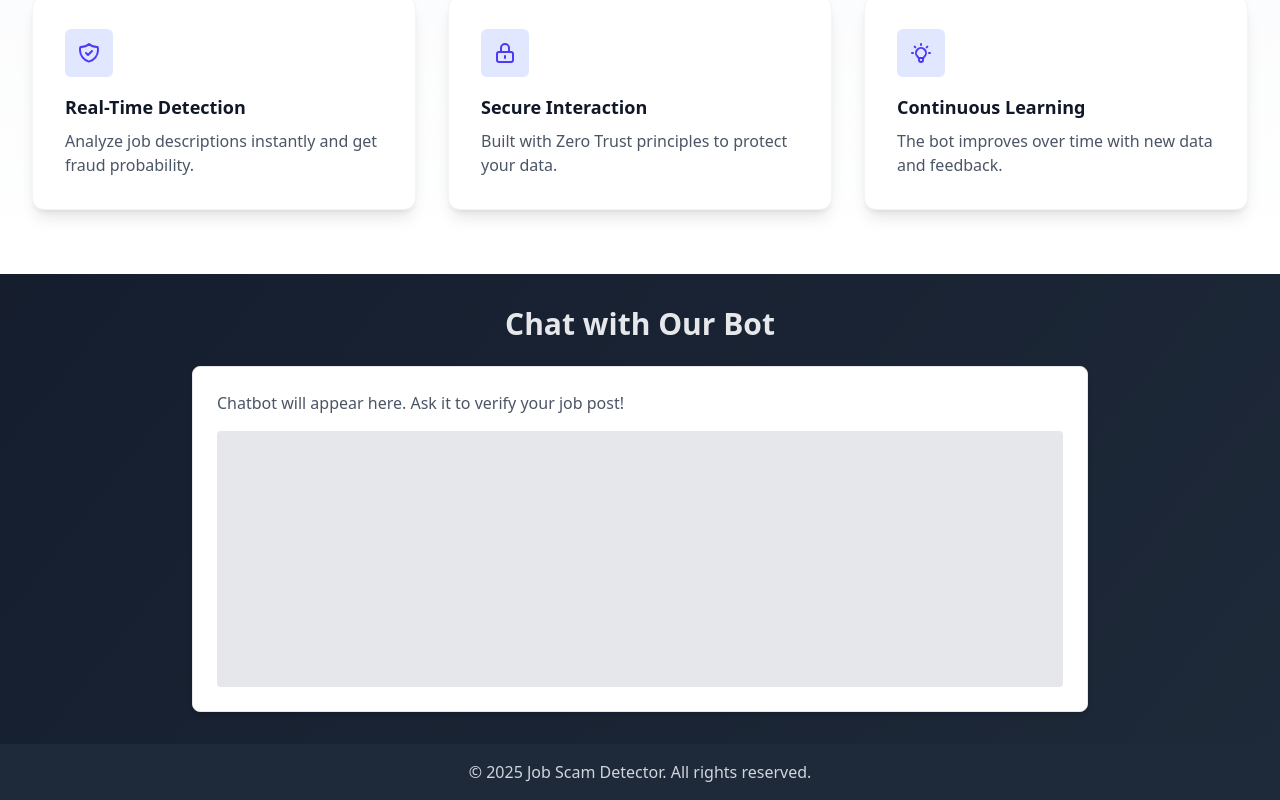
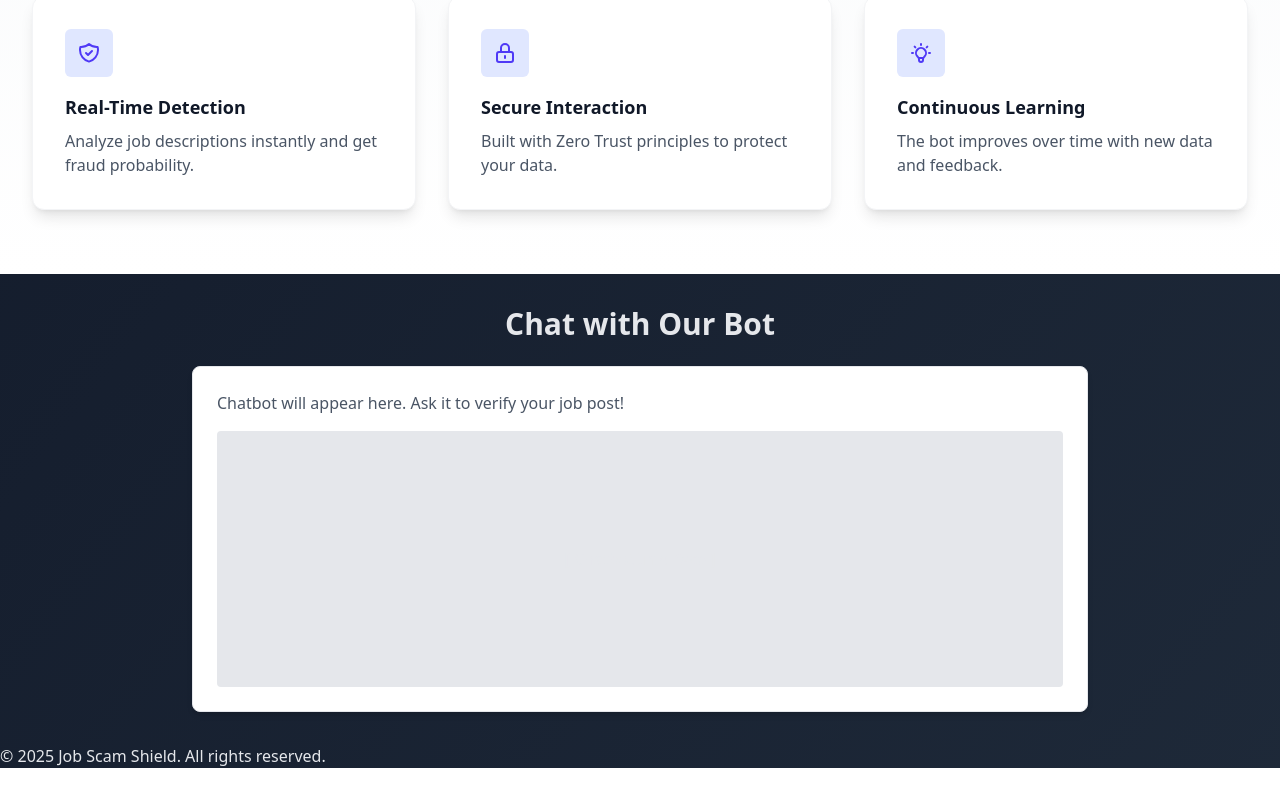
Before and after one commit to SalmanNawaz921/JobScamShield, a Next.js app: page / in a window 1280 px wide. Shown: the part 848-1648 px from the top of the page. After the commit the page ends 1616 px from the top, so only its background shows below. Built offline with nearby package versions, Linux system fonts and the light colour scheme; no server answers.

Commit message:
added url

```diff
--- a/src/components/Footer/Footer.jsx
+++ b/src/components/Footer/Footer.jsx
@@ -1,7 +1,7 @@
 export default function Footer() {
     return (
-      <footer className="w-full py-4 px-8 bg-gray-800 text-gray-300 text-center">
-        <p>© {new Date().getFullYear()} Job Scam Detector. All rights reserved.</p>
+      <footer className="">
+        <p>© {new Date().getFullYear()} Job Scam Shield. All rights reserved.</p>
       </footer>
     );
   }
--- a/src/components/UserLayout/UserLayout.jsx
+++ b/src/components/UserLayout/UserLayout.jsx
@@ -84,7 +84,7 @@ import { useUserContext } from "@/context/UserContext";
 import { useEffect, useState } from "react";
 import { CloseOutlined } from "@ant-design/icons";
 const { Header, Sider, Content, Footer } = Layout;
-
+import FooterComponent from "../Footer/Footer";  // ✅ Correct default import
 export default function DashboardLayout({ children }) {
   const [menuOpen, setMenuOpen] = useState(false);
   const [mobile, setMobile] = useState(false);
@@ -186,7 +186,7 @@ export default function DashboardLayout({ children }) {
             borderTop: "1px solid rgba(255,255,255,0.1)",
           }}
         >
-          © {new Date().getFullYear()} 語動. All Rights Reserved.
+          <FooterComponent/>
         </Footer>
       </Layout>
     </Layout>
--- a/src/pages/api/auth/forgot-password/index.js
+++ b/src/pages/api/auth/forgot-password/index.js
@@ -23,7 +23,7 @@ export default async function handler(req, res) {
     // Generate reset token and expiry (1 hour from now)
     const resetToken = randomBytes(32).toString("hex");
     const resetTokenExpiry = new Date(Date.now() + 3600000); // 1 hour
-    const url = `http://localhost:3000/account/reset-password?token=${resetToken}&email=${email}`;
+    const url = `${process.env.NEXT_PUBLIC_URL}/account/reset-password?token=${resetToken}&email=${email}`;
 
     // Store token using your UserModel
     await UserModel.setResetPasswordToken(
--- a/src/pages/api/send-email/index.js
+++ b/src/pages/api/send-email/index.js
@@ -14,7 +14,7 @@ export default async function handler(req, res) {
 
   try {
     const token = await EmailVerificationModel.createToken(db, userId, email);
-    const url = `http://localhost:3000/verify-email?token=${token}`;
+    const url = `${process.env.NEXT_PUBLIC_URL}/verify-email?token=${token}`;
     const emailBody = await emailTemplateBody({
       name: name,
       message: message + " " + url,
```
